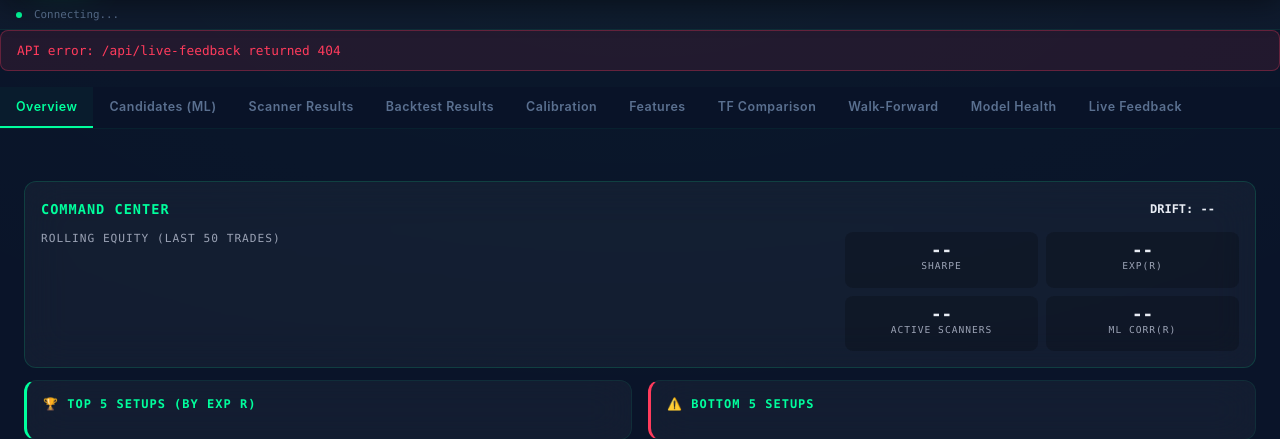
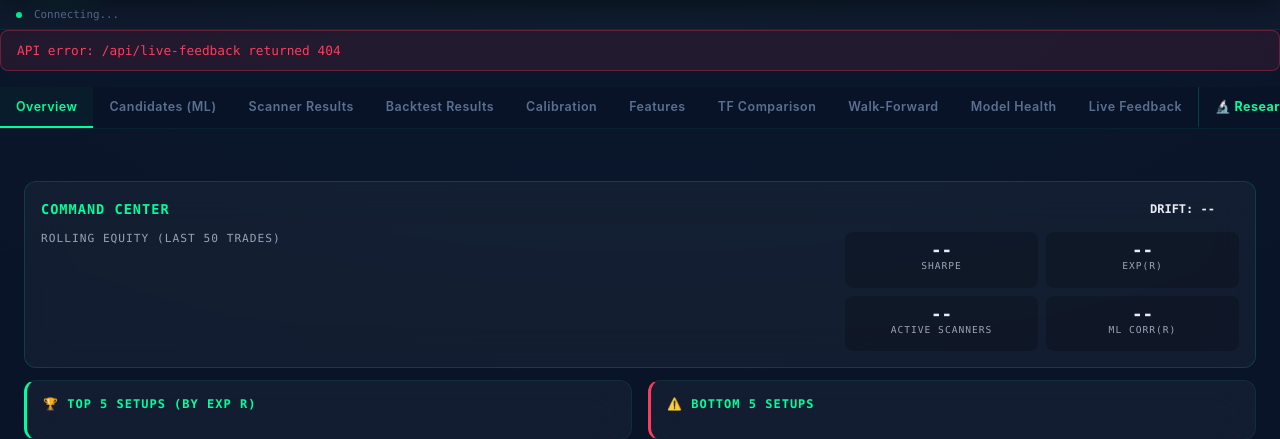
Before and after one commit to vikkl1990/VNEdge_QuantTrade, a Flask app: template ml_training/templates/ml_dashboard.html in a window 1280 px wide. Shown: the part 60-499 px from the top of the page. Run offline with Flask 3, Linux system fonts and the light colour scheme; the template is opened without the code that fills it, so the values that code supplies are empty.

Commit message:
ui(ml-dashboard): add Research Lab nav link to main tab bar
The /research page was live but orphaned — no link from ml_dashboard.html,
users had to know the URL. Added a right-aligned "🔬 Research Lab →" entry
at the end of the tab strip with a border separator (pushed right via
margin-left:auto) so it reads as a cross-page jump, not another in-page tab.

Back-link from research.html → "← ML Lab" already existed, so nav round-trips.

Co-Authored-By: Claude Opus 4.7 (1M context) <noreply@anthropic.com>

```diff
--- a/ml_training/templates/ml_dashboard.html
+++ b/ml_training/templates/ml_dashboard.html
@@ -131,6 +131,7 @@ tr:hover{background:var(--accent-dim)}
   <div class="tab" data-tab="walk-forward">Walk-Forward</div>
   <div class="tab" data-tab="model-health">Model Health</div>
   <div class="tab" data-tab="live-feedback">Live Feedback</div>
+  <a href="/research" class="tab" style="text-decoration:none;color:var(--green);border-left:1px solid rgba(0,255,157,.2);margin-left:auto;font-weight:700">🔬 Research Lab →</a>
 </div>
 
 <div class="content">
```
